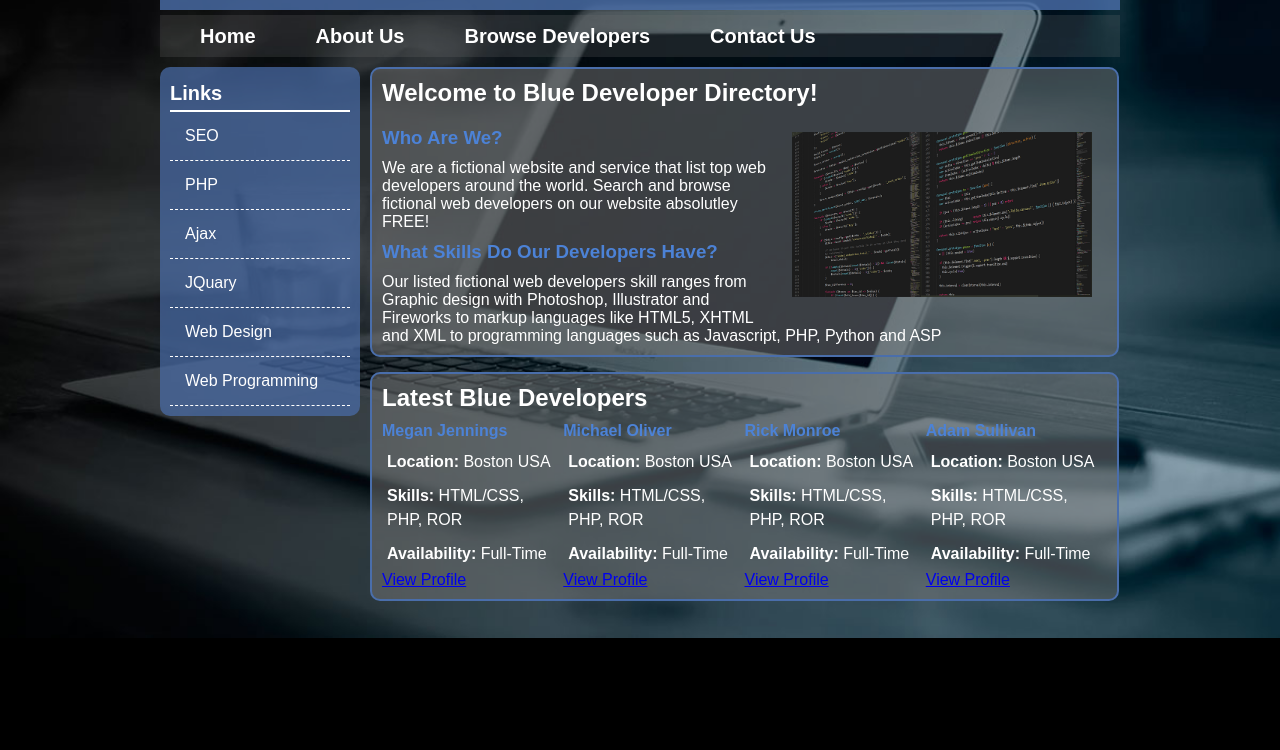
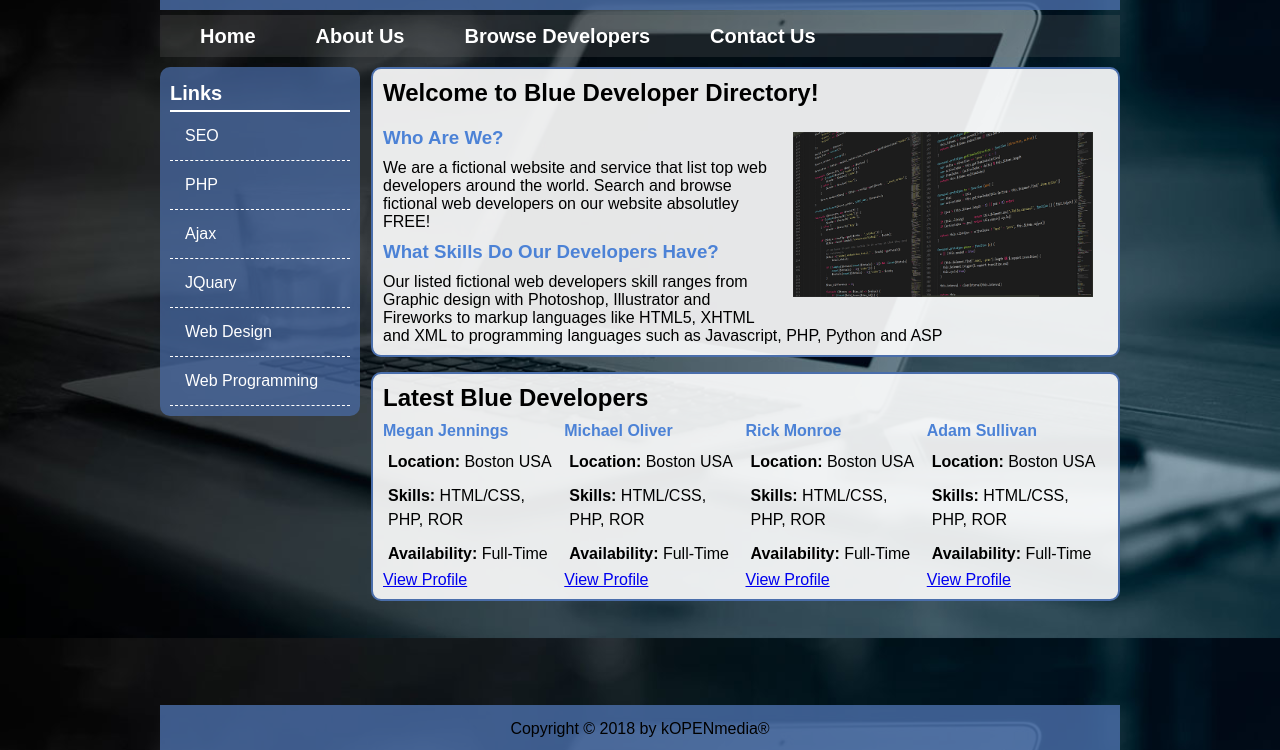
Before and after one commit to kopenhamn/kopenhamn.github.io, a plain HTML site: page Study/BlueDev/index.html in a window 1280 px wide. Shown: the part 50-800 px from the top of the page. Drawn offline with Linux system fonts and the light colour scheme.

Commit message:
upd2208183
...

```diff
--- a/Study/BlueDev/css/style.css
+++ b/Study/BlueDev/css/style.css
@@ -6,16 +6,14 @@ body {
     margin: 0;
     padding: 0;
     background: #000;
-    color: #fff;
+    color: #000000;
     font-family: arial, sans-serif;
     background-image: url(../images/weback.jpg);
-    /* Full height */
-    height: 100%;
-
-    /* Center and scale the image nicely */
     background-position: center;
-    background-repeat: no-repeat;
+    background-repeat: repeat-y;
     background-size: cover;
+    min-height: 100%;
+    width: auto;
 }
 #container {
     width: 960px;
@@ -117,11 +115,11 @@ section .float {
 section {
     /*background: rgba(2, 212, 250, 0.2);*/
     /*background: rgba(23, 25, 26, 0.8);*/
-    background: rgba(119, 119, 119, 0.5);
+    background: rgba(255, 255, 255, 0.9);
     border-radius: 10px;
     margin: 10px 0 5px 5px;
     border: 2px solid rgb(74, 110, 171);
-    float: left;
+    float: right;
     width: 725px;
     padding: 10px;
 }
@@ -152,3 +150,14 @@ h4 {
 .developer span {
     font-weight: bold;
 }
+footer {
+    clear: both;
+    text-align: center;
+    margin: auto;
+    width: 960px;
+    padding-top: 15px;
+    background: rgba(74, 110, 171, 0.8);
+    position: absolute;
+    bottom: 0;
+    height: 30px;
+}
--- a/Study/BlueDev/index.html
+++ b/Study/BlueDev/index.html
@@ -78,7 +78,7 @@
                 </div>
             </section>
             <footer>
-
+Copyright &copy 2018 by kOPENmedia&reg
             </footer>
         </div>
     </body>
```
Also changed, not shown: Study/BlueDev/images/web3.jpg (added), 1 other file.
